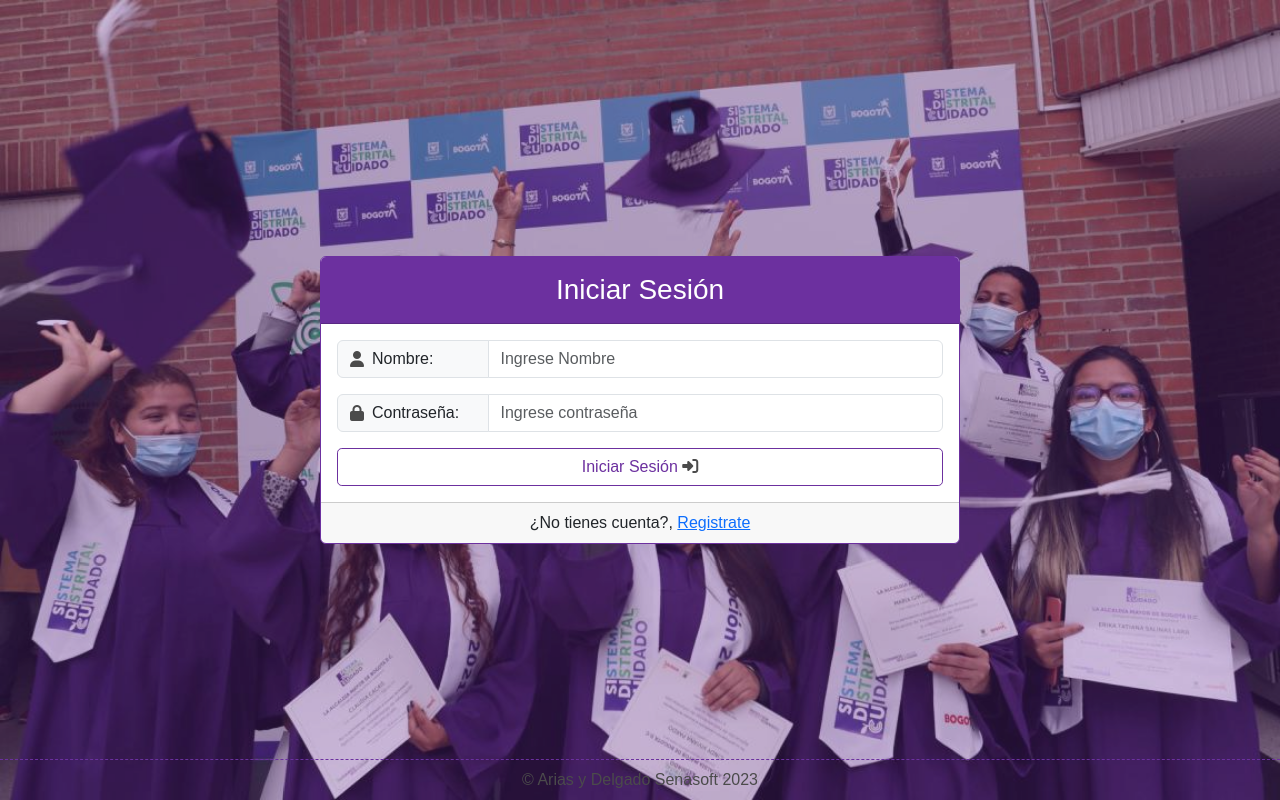
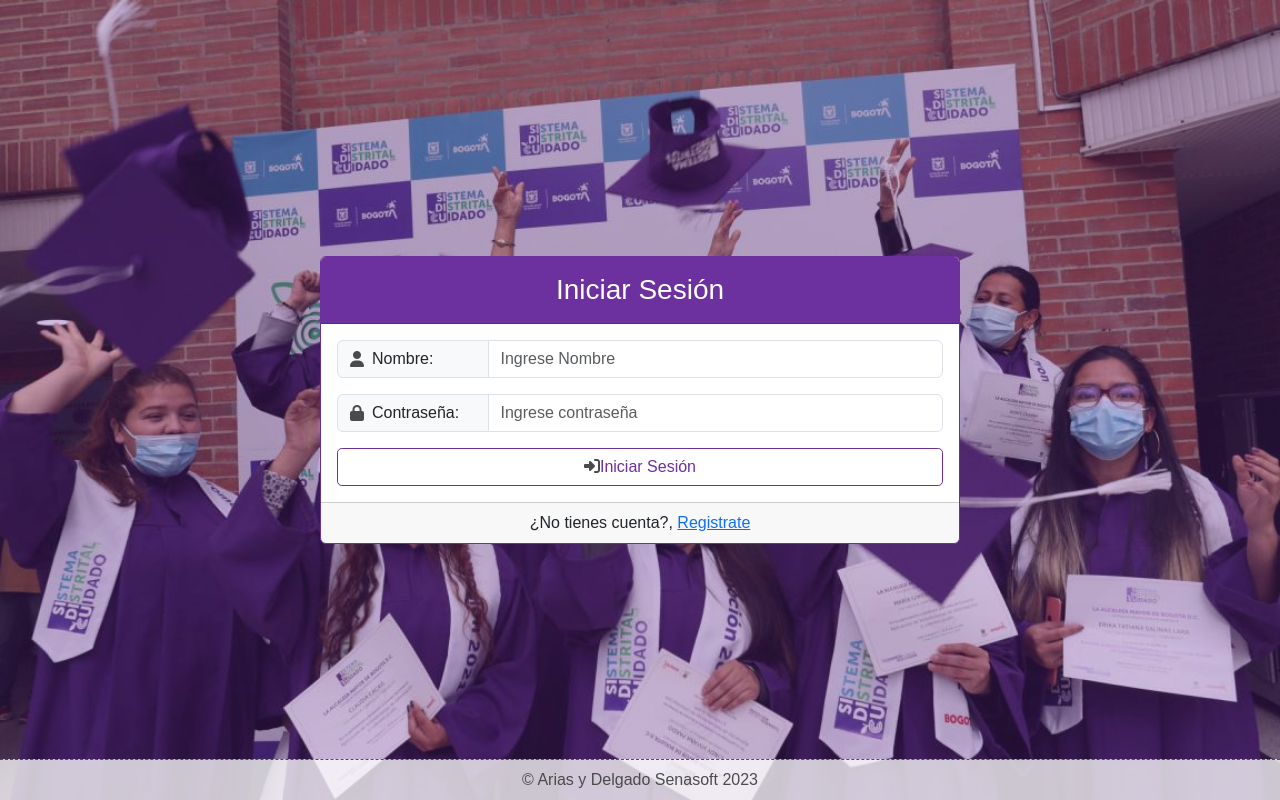
Before and after one commit to AriasCamilaA/MujeresDigitales, a React (Create React App) app in the folder front/: page /Login in a window 1280 px wide. Built offline with nearby package versions, Linux system fonts and the light colour scheme.

Commit message:
Ultima entrega

```diff
--- a/front/src/App.js
+++ b/front/src/App.js
@@ -43,6 +43,7 @@ function App() {
 
         {/* Envuelve Footer en un Route */}
       </Routes>
+
       <Footer/>
     </BrowserRouter>
   );
--- a/front/src/components/Footer/Footer.css
+++ b/front/src/components/Footer/Footer.css
@@ -3,4 +3,5 @@ footer{
     position: fixed;
     bottom: 0;
     width: 100%;
+    background-color: #ffffffc2;
 }
--- a/front/src/components/NavSuperior/index.js
+++ b/front/src/components/NavSuperior/index.js
@@ -19,6 +19,7 @@ const NavSuperior = () => {
         <Link to="/Citas" className='btn_outline_blanco p-2'>Citas</Link>
         <Link to="/Agenda" className='btn_outline_blanco p-2'>Agenda</Link>
         <Link to="/Mapa" className='btn_outline_blanco p-2'>Mapa</Link>
+        <Link to="/Landing" className='btn_outline_verde p-2'>Salir</Link>
       </div>
     </div>
   </nav>
--- a/front/src/pages/Login/index.js
+++ b/front/src/pages/Login/index.js
@@ -27,7 +27,8 @@ const Login = () => {
             </div>
 
               <div className="d-grid">
-                <button type="submit" className="btn btn_outline_moradoOscuro">Iniciar Sesión <i className="fas fa-sign-in-alt"></i></button>
+                <Link to="/" className="btn btn_outline_moradoOscuro"><i className="fas fa-sign-in-alt"></i>Iniciar Sesión</Link>
+                {/* <button type="submit" className="btn btn_outline_moradoOscuro">Iniciar Sesión <i className="fas fa-sign-in-alt"></i></button> */}
               </div>
             </form>
           </div>
```
Also changed, not shown: 1 other file (tests, documents, lock files or other folders).
